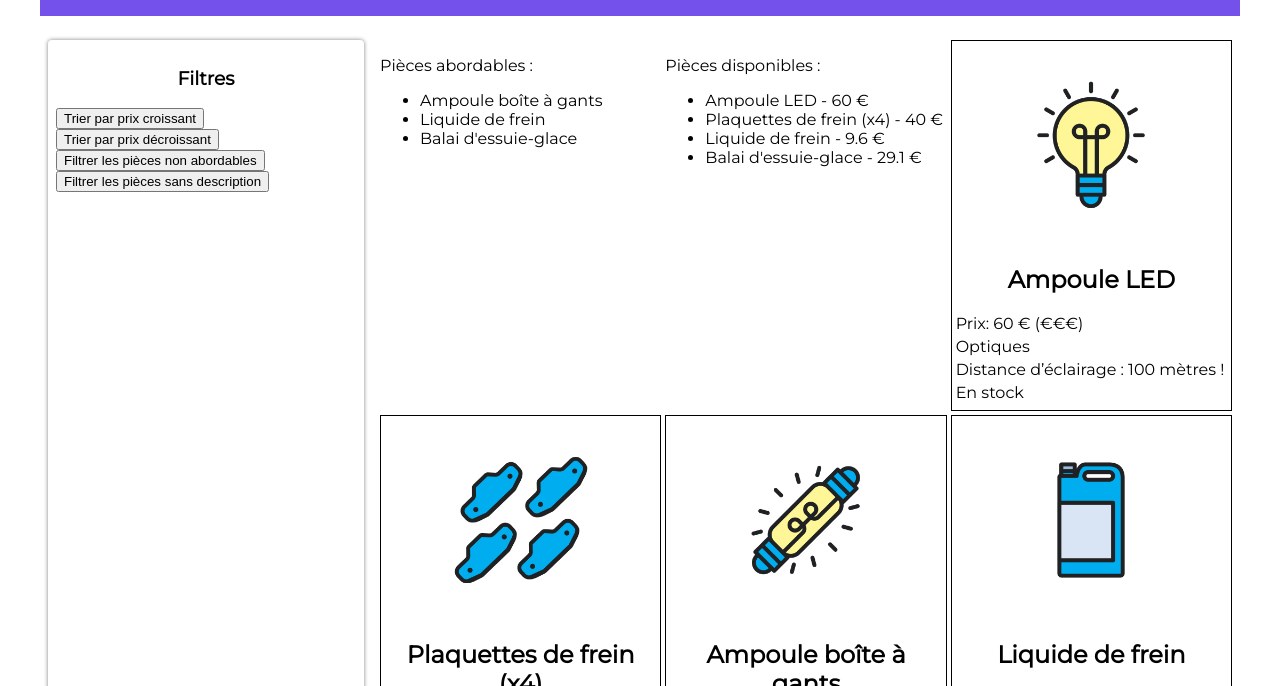
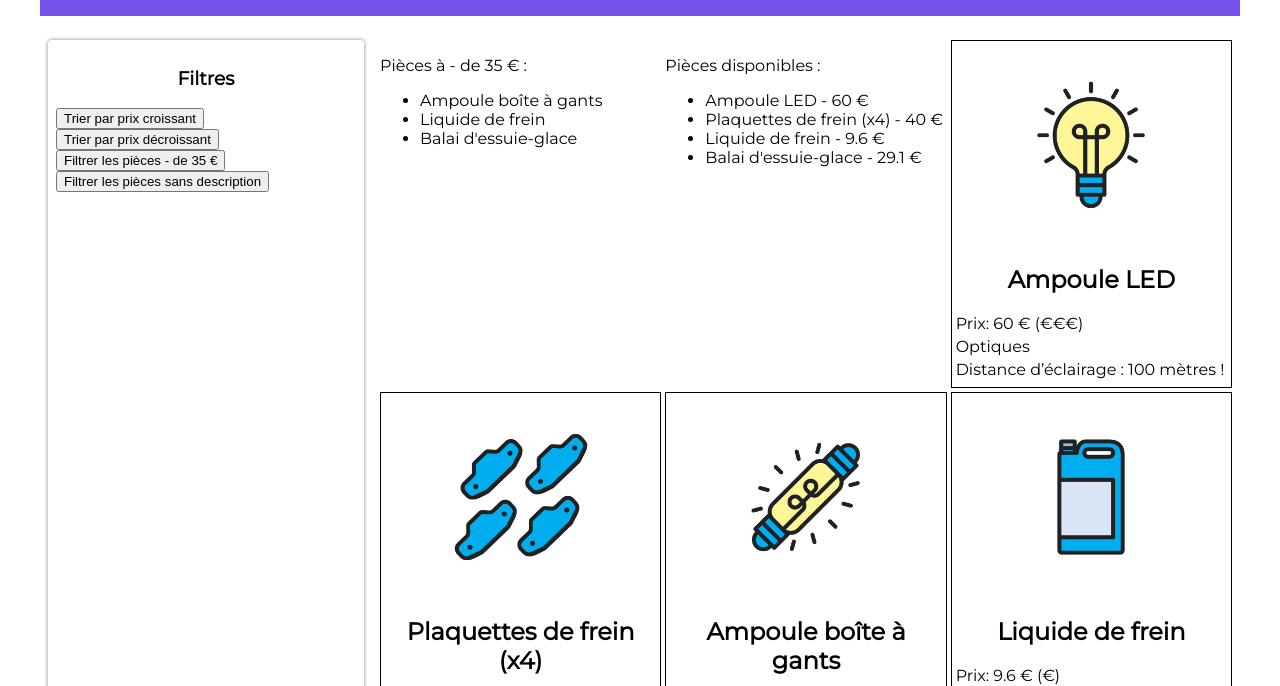
Before and after one commit to dnguyenb/les-bonnes-pieces, a website: page frontend/index.html in a window 1280 px wide. Shown: the part 98-784 px from the top of the page. Drawn offline with Linux system fonts and the light colour scheme.

Commit message:
refactoring + function generating page

```diff
--- a/frontend/index.html
+++ b/frontend/index.html
@@ -4,7 +4,7 @@
 		<meta charset="utf-8" />
 		<title>Les Bonnes Pièces</title>
 		<link rel="stylesheet" href="styles.css" />
-		<script type="module" src="pieces.js"></script>
+		<script type="module" src="pieces.js" defer></script>
 	</head>
 	<body>
 		<header>
@@ -22,7 +22,7 @@
 				<br />
 				<button class="btn-decroissant">Trier par prix décroissant</button>
 				<br />
-				<button class="btn-filtrer">Filtrer les pièces non abordables</button>
+				<button class="btn-filtrer">Filtrer les pièces - de 35 €</button>
 				<br />
 				<button class="btn-nodesc">Filtrer les pièces sans description</button>
 			</section>
@@ -30,7 +30,7 @@
 			<!-- Fiches produits -->
 			<section class="fiches">
 				<div class="abordables">
-					<p>Pièces abordables :</p>
+					<p>Pièces à - de 35 € :</p>
 				</div>
 				<div class="disponibles">
 					<p>Pièces disponibles :</p>
--- a/frontend/pieces.js
+++ b/frontend/pieces.js
@@ -1,56 +1,58 @@
-const reponse = await fetch('pieces-autos.json');
-const pieces = await reponse.json();
+// Récupération des pièces automobiles depuis le fichier JSON :
+const pieces = await fetch('pieces-autos.json').then((response) =>
+	response.json()
+);
 
-// for (let piece of pieces) {
-// 	const articleElement = `<img src="${piece.image}" alt="${piece.nom}">
-//   <h2>${piece.nom}</h2>;
-//   <p>Prix : ${piece.prix} € | (${piece.prix < 35 ? '€' : '€€€'})</p>
-//   <p>${piece.categorie ?? 'Non catégorisé'}</p>
-//  <p>${piece.description ?? 'Pas de description pour le moment.'}</p>
-// <p>${piece.disponibilite ? 'En stock' : 'Rupture de stock'}</p>`;
-// 	sectionFiches.innerHTML += articleElement;
-// }
-
-// Récupération des pièces depuis le fichier JSON
-
-for (let i = 0; i < pieces.length; i++) {
-	const article = pieces[i];
+// Fonction qui génère la page web :
+const genererPieces = (pieces) => {
+	// Pour chaque pièce automobile
+	for (let piece of pieces) {
 		// Récupération de l'élément du DOM qui accueillera les fiches
 		const sectionFiches = document.querySelector('.fiches');
 		// Création d’une balise dédiée à une pièce automobile
 		const pieceElement = document.createElement('article');
-	// Création des balises
+
+		// Création image
 		const imageElement = document.createElement('img');
-	imageElement.src = article.image;
+		imageElement.src = piece.image;
+
+		// Création nom
 		const nomElement = document.createElement('h2');
-	nomElement.innerText = article.nom;
+		nomElement.innerText = piece.nom;
+
+		// Création prix (opérateur ternaire)
 		const prixElement = document.createElement('p');
-	prixElement.innerText = `Prix: ${article.prix} € (${
-		article.prix < 35 ? '€' : '€€€'
+		prixElement.innerText = `Prix: ${piece.prix} € (${
+			piece.prix < 35 ? '€' : '€€€'
 		})`;
+
+		// Création catégorie
 		const categorieElement = document.createElement('p');
-	categorieElement.innerText = article.categorie ?? '(aucune catégorie)';
+		categorieElement.innerText = piece.categorie ?? '(aucune catégorie)';
 		const descriptionElement = document.createElement('p');
+
+		// Création description (opérateur nullish)
 		descriptionElement.innerText =
-		article.description ?? 'Pas de description pour le moment.';
+			piece.description ?? 'Pas de description pour le moment.';
 		const stockElement = document.createElement('p');
-	stockElement.innerText = article.disponibilite
+		stockElement.innerText = piece.disponibilite
 			? 'En stock'
 			: 'Rupture de stock';
 
-	// On rattache la balise article a la section Fiches
+		// On rattache les balises
 		sectionFiches.appendChild(pieceElement);
-	// On rattache l’image à pieceElement (la balise article)
 		pieceElement.appendChild(imageElement);
 		pieceElement.appendChild(nomElement);
 		pieceElement.appendChild(prixElement);
 		pieceElement.appendChild(categorieElement);
-	//Ajout des éléments au DOM pour l'exercice
 		pieceElement.appendChild(descriptionElement);
-	pieceElement.appendChild(stockElement);
 	}
+};
 
-/* Filtres des pièces */
+// Premier affichage de la page
+genererPieces(pieces);
+
+/* Tri et Filtre des pièces */
 // bouton Trier avec sort() :
 const btnTrier = document.querySelector('.btn-trier');
 btnTrier.addEventListener('click', () => {
@@ -112,7 +114,6 @@ const disponiblesElements = document.createElement('ul');
 
 for (let i = 0; i < disponibles.length; i++) {
 	const disponibleElement = document.createElement('li');
-	console.log(disponibles[i]);
 	disponibleElement.innerText = disponibles[i];
 	disponiblesElements.appendChild(disponibleElement);
 }
```
Lines whose indentation alone changed are shown as unchanged.
